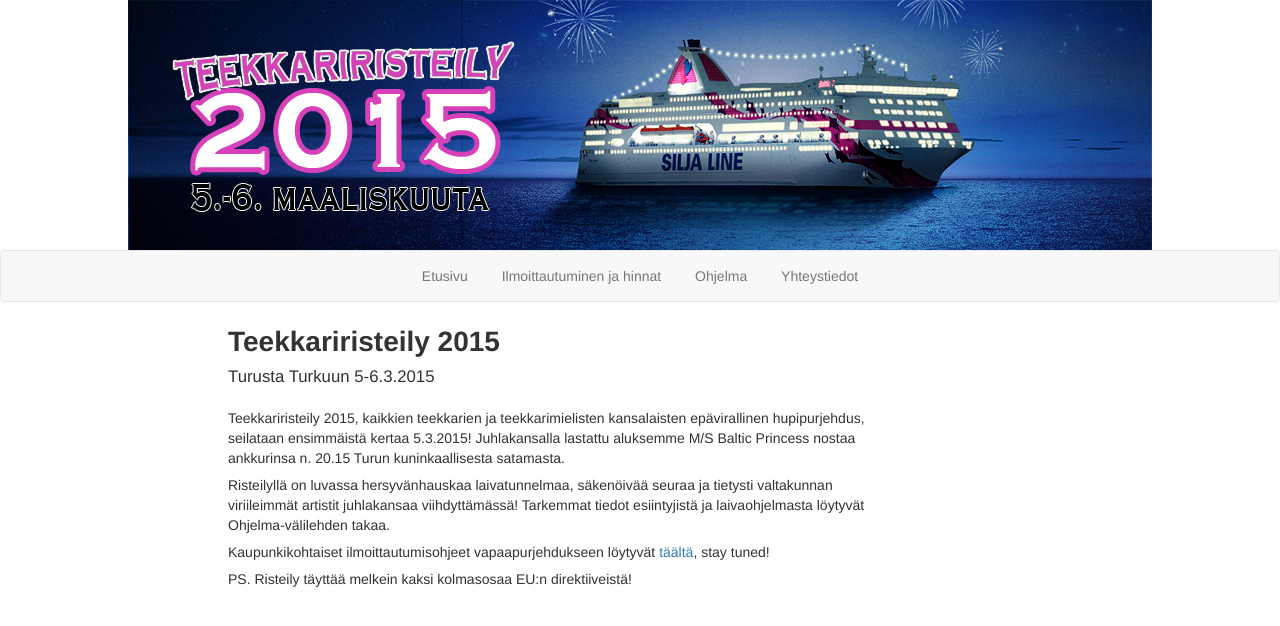
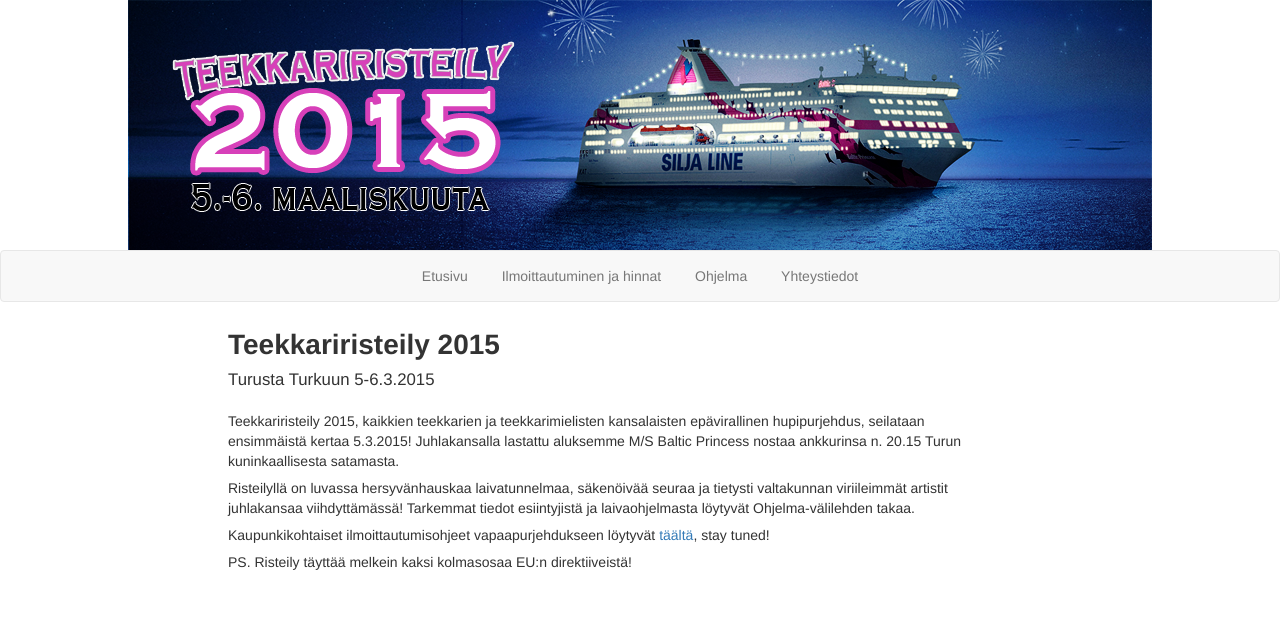
Before and after one commit to kolmeseiska/kolmeseiska.github.io, a Jekyll site: the page built from index.html, in a window 1280 px wide. Shown: the top 626 px of the page. Built offline with Jekyll 4.4.1, drawn with Linux system fonts in a browser that asks for light colours; nearby versions of some CDN libraries; some web fonts are replaced.

Commit message:
Update style.css

```diff
--- a/css/style.css
+++ b/css/style.css
@@ -5,7 +5,6 @@
   max-width: 1024px;
   margin: 0 auto;
   padding-left: 100px;
-  padding-right: 100px;
 }
 
 article {
```
